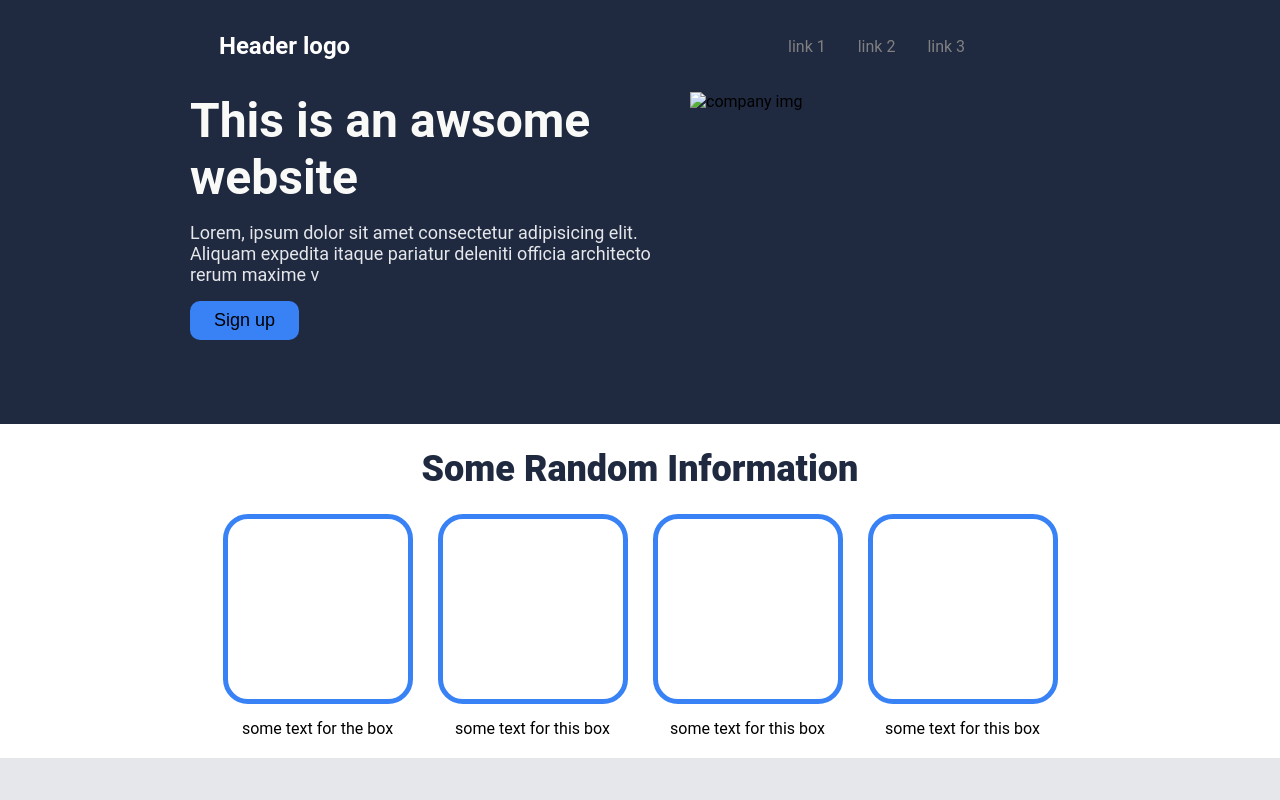
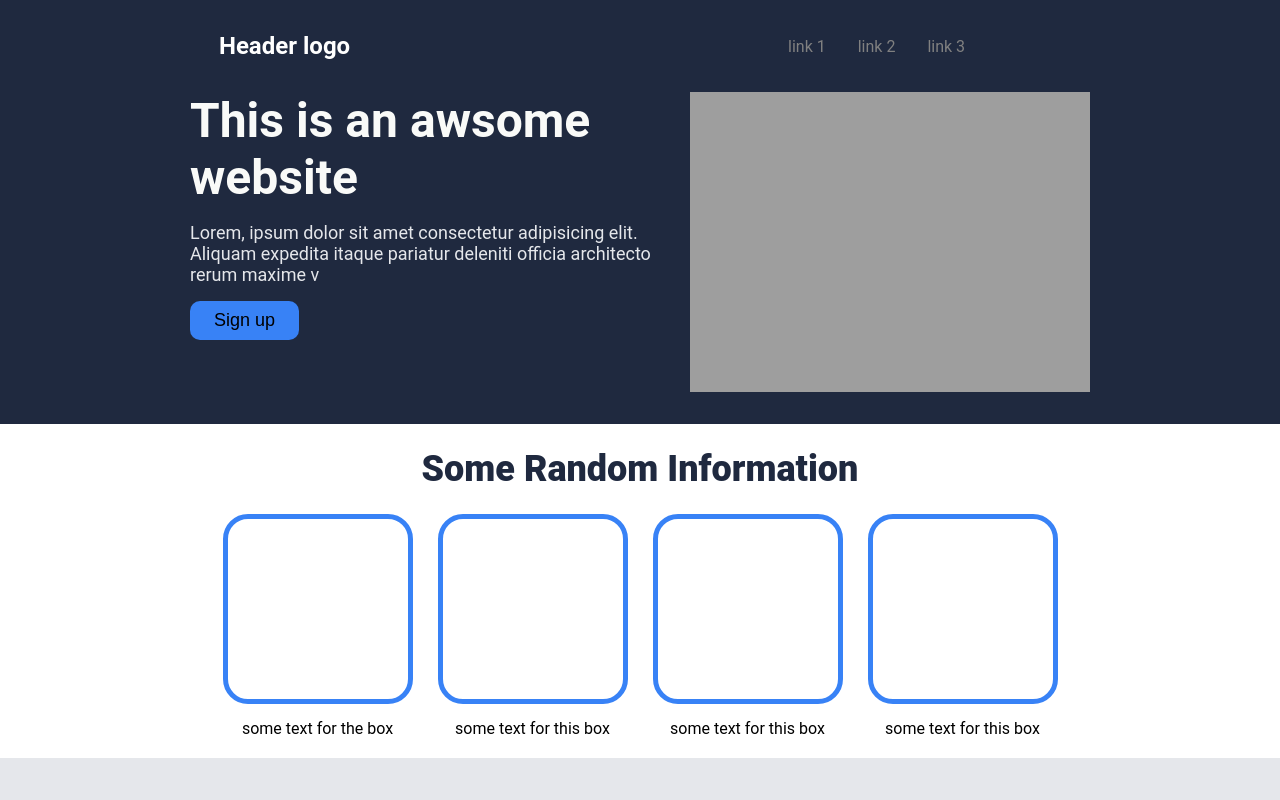
Before and after one commit to SlowZ-learn/Landing-Page-site, a plain HTML site: page index.html in a window 1280 px wide. Shown: the top 800 px of the page. Drawn offline with Linux system fonts and the light colour scheme; the site is published under a folder, as on GitHub Pages, so addresses that start at the root find nothing.

Commit message:
feat: fixed hero section img root issue

```diff
--- a/index.html
+++ b/index.html
@@ -32,7 +32,7 @@
         </div>
 
         <div class="right-hero">
-          <img src="/img/company.png" alt="company img">
+          <img src="img/company.png" alt="company img">
         </div>
       </div>
     </section>
```
